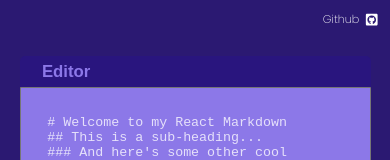
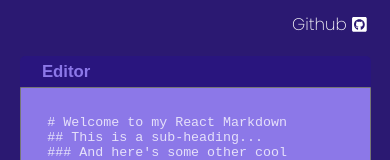
Before and after one commit to napstar-420/react-markdown-previewer, a React (Create React App) app: page / in a window 390 px wide. Shown: the top 160 px of the page. Built offline with nearby package versions, Linux system fonts and the light colour scheme; a web font is replaced by a local one.

Commit message:
Added Github Link Styling

```diff
--- a/src/App.js
+++ b/src/App.js
@@ -45,7 +45,7 @@ And here. | Okay. | I think we get it.
 
   return (
     <div className="App">
-      <a style={{color: 'white', fontFamily: 'poppins', display: 'flex' , alignItems: 'center', justifyContent: 'space-between', width: '5em', position: 'absolute', right: '1rem', top: '1rem', textDecoration: 'none'}} href='https://github.com/napstar-420/react-markdown-previewer' rel='noreferrer' target='_blank' >Github <FaGithubSquare fontSize='1.2rem'/></a>
+      <a href='https://github.com/napstar-420/react-markdown-previewer' className='github_link' rel='noreferrer' target='_blank' >Github<FaGithubSquare className='github_icon' fontSize='1.3rem'/></a>
       <div className="editor-container">
         <h1 className='header'>Editor</h1>
         <textarea name="editor" id="editor" placeholder='Write Markdown here' className='style_edit-prev' rows='10' cols='50' style={{resize: 'none'}} value={markdownText} onChange={(e)=>setMarkdownText(e.target.value)}/>
--- a/src/Scss/main.css
+++ b/src/Scss/main.css
@@ -118,6 +118,26 @@ body {
   border-bottom-right-radius: 5px;
 }
 
+.github_link {
+  color: white;
+  font-family: 'poppins', sans-serif;
+  text-decoration: none;
+  display: -webkit-box;
+  display: -ms-flexbox;
+  display: flex;
+  -webkit-box-pack: justify;
+      -ms-flex-pack: justify;
+          justify-content: space-between;
+  -webkit-box-align: center;
+      -ms-flex-align: center;
+          align-items: center;
+  width: 5rem;
+  font-size: 1rem;
+  position: absolute;
+  right: 2rem;
+  top: 1rem;
+}
+
 @media screen and (max-width: 1000px) {
   .App {
     padding: 5em 0em;
@@ -143,5 +163,12 @@ body {
   .preview-container {
     width: 90% !important;
   }
+  .github_link {
+    font-size: 1.5rem;
+    width: 4.5em;
+  }
+  .github_icon {
+    font-size: 1.5rem;
+  }
 }
 /*# sourceMappingURL=main.css.map */
--- a/src/Scss/main.scss
+++ b/src/Scss/main.scss
@@ -104,6 +104,20 @@ body {
     }
 }
 
+.github_link {
+    color: white;
+    font-family: 'poppins', sans-serif;
+    text-decoration: none;
+    display: flex;
+    justify-content: space-between;
+    align-items: center;
+    width: 5rem;
+    font-size: 1rem;
+    position: absolute;
+    right: 2rem;
+    top: 1rem;
+}
+
 
 @media screen and (max-width: 1000px) {
     .App {
@@ -136,4 +150,13 @@ body {
     .preview-container {
         width: 90% !important;
     }
+
+    .github_link {
+        font-size: 1.5rem;
+        width: 4.5em;
+    }
+
+    .github_icon {
+        font-size: 1.5rem;
+    }
 }
```
Also changed, not shown: 1 other file (tests, documents, lock files or other folders).
